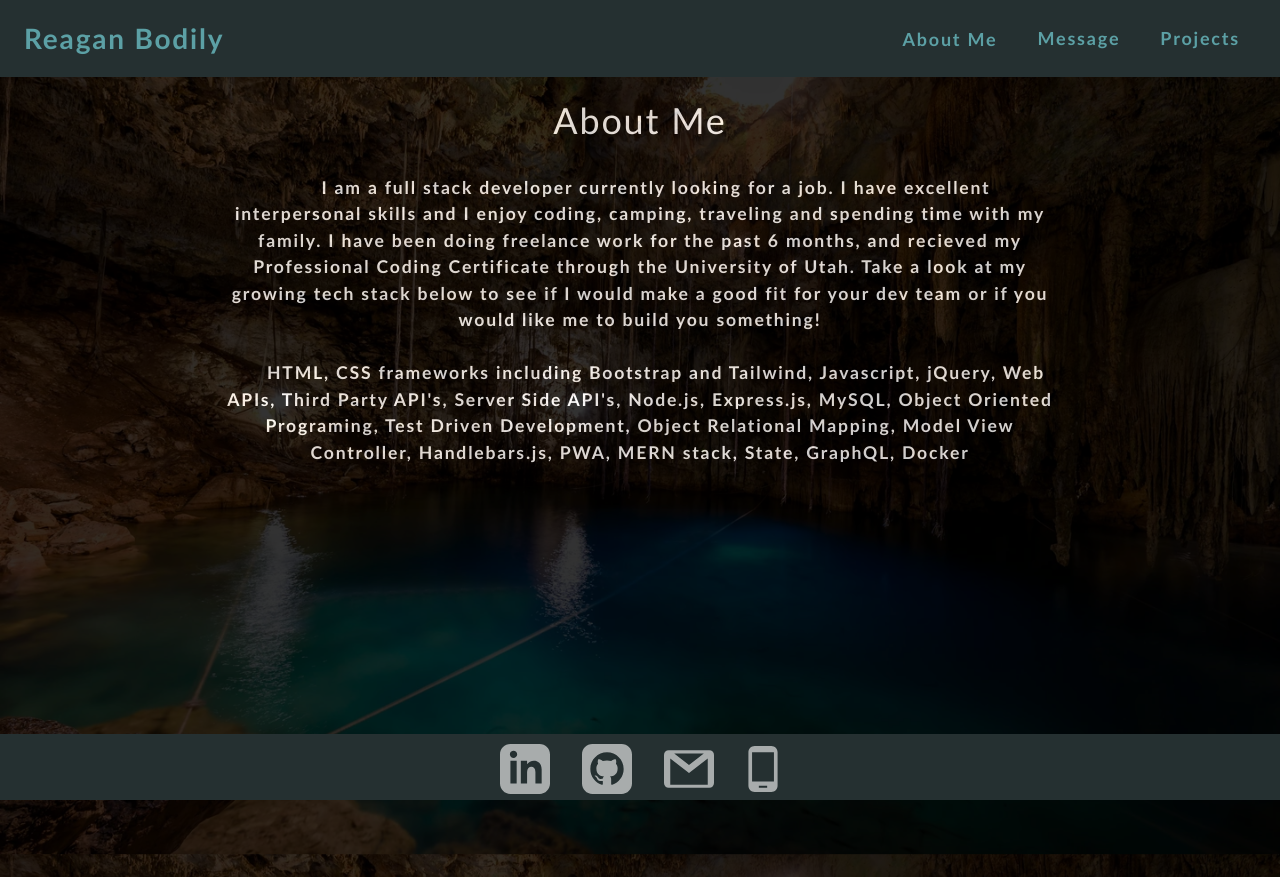
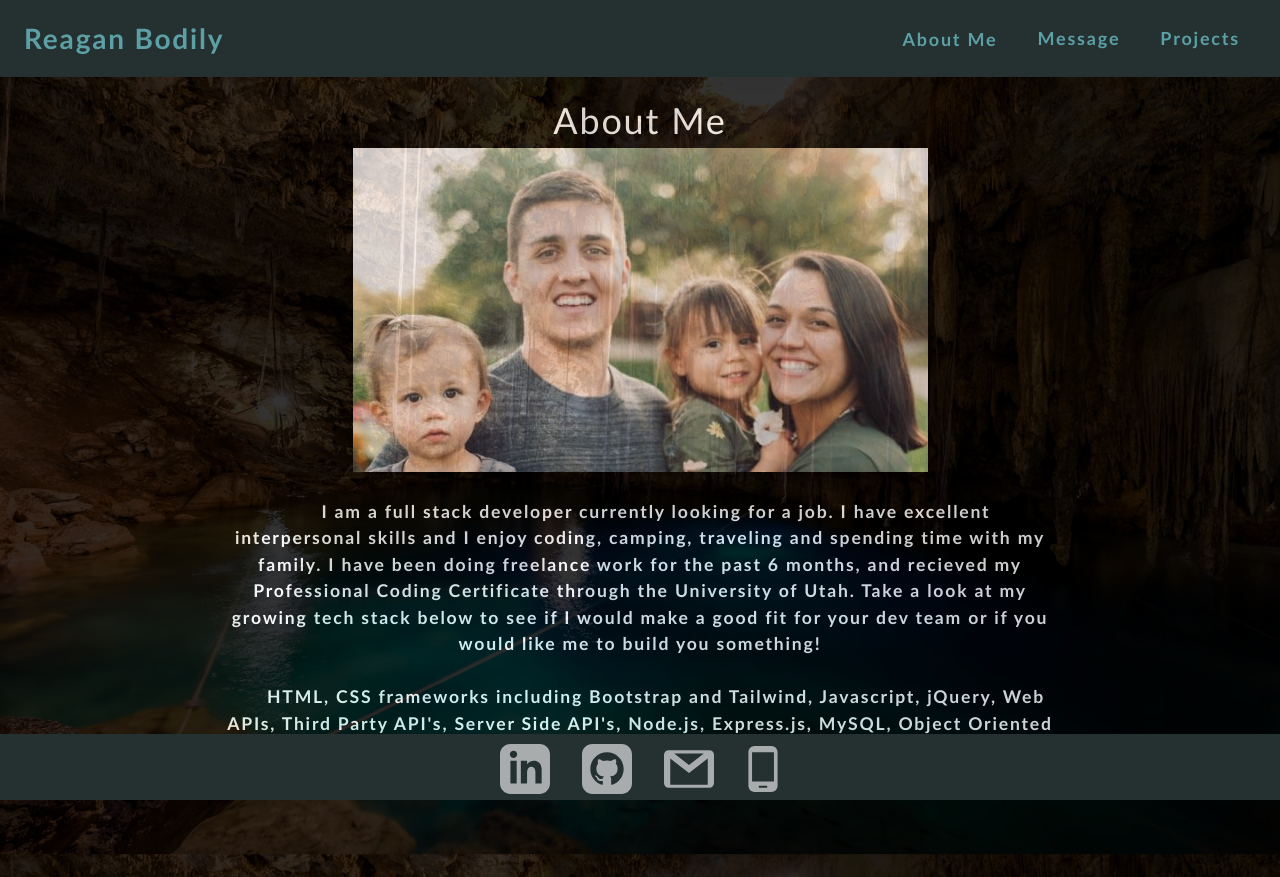
Before and after one commit to Rbodil/Rbod-2.0, a React (Create React App) app: page / in a window 1280 px wide. Both pictures are taken after a click on the item "About Me". Built offline with nearby package versions, Linux system fonts and the light colour scheme.

Commit message:
added new resume, photo, and Birdr

```diff
--- a/src/components/About/index.js
+++ b/src/components/About/index.js
@@ -1,5 +1,5 @@
 import React from 'react';
-
+import photo from '../../assets/family-photo4.jpg'
 
 function About(props) {
 
@@ -8,6 +8,7 @@ function About(props) {
         <section className='text-light flex-column w-full justify-center p-4 text-center'>
             <div className='w-fit px-1 text-center mx-auto'>
             <h1 classname="justify-self-end py-2">About Me</h1>
+            <img src={photo}></img>
             </div>
 
             <br></br>
--- a/src/components/Projects/index.js
+++ b/src/components/Projects/index.js
@@ -17,6 +17,7 @@ function Projects() {
             </div>
             <br></br>
             <div className=''>
+                <Repo title='Birdr' tech='MERN stack, Cloudinary API, Apollo Server/Client' description='Social Media PWA for birdwatchers, deployed with Heroku' shit='https://safe-everglades-20797.herokuapp.com/' /><br></br>
                 <Repo title='Budget Tracker' tech='Mongoose, Express.js, IndexDB, MongoDB, javascript' description='PWA built with MongoDB for offline budget tracking, deployed with Heroku' shit='https://budget-tracker-24.herokuapp.com/' /><br></br>
                 <Repo title='Wine-N-Dine' tech='HTML, CSS, Javascript, fetching from Third Party API' description='Recipe Website, I designed and implemented the individual recipe pages.' shit='https://jwviking.github.io/project1/' /> <br></br>
                 <Repo title='Password Generator' tech='HTML, CSS, Javascript' description='Random Password Generator' shit='https://rbodil.github.io/Password-Generator/' /> <br></br>
```
Also changed, not shown: src/assets/family-photo4.jpg (added).
